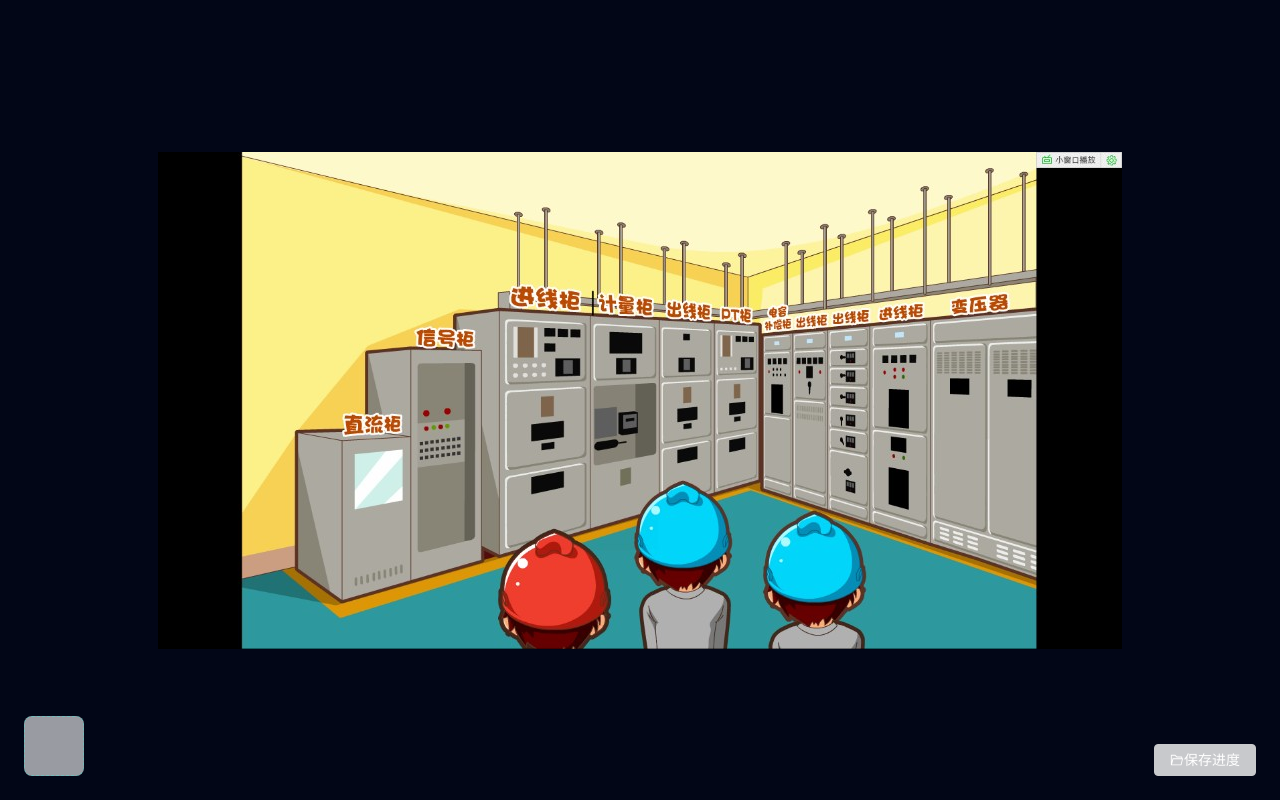
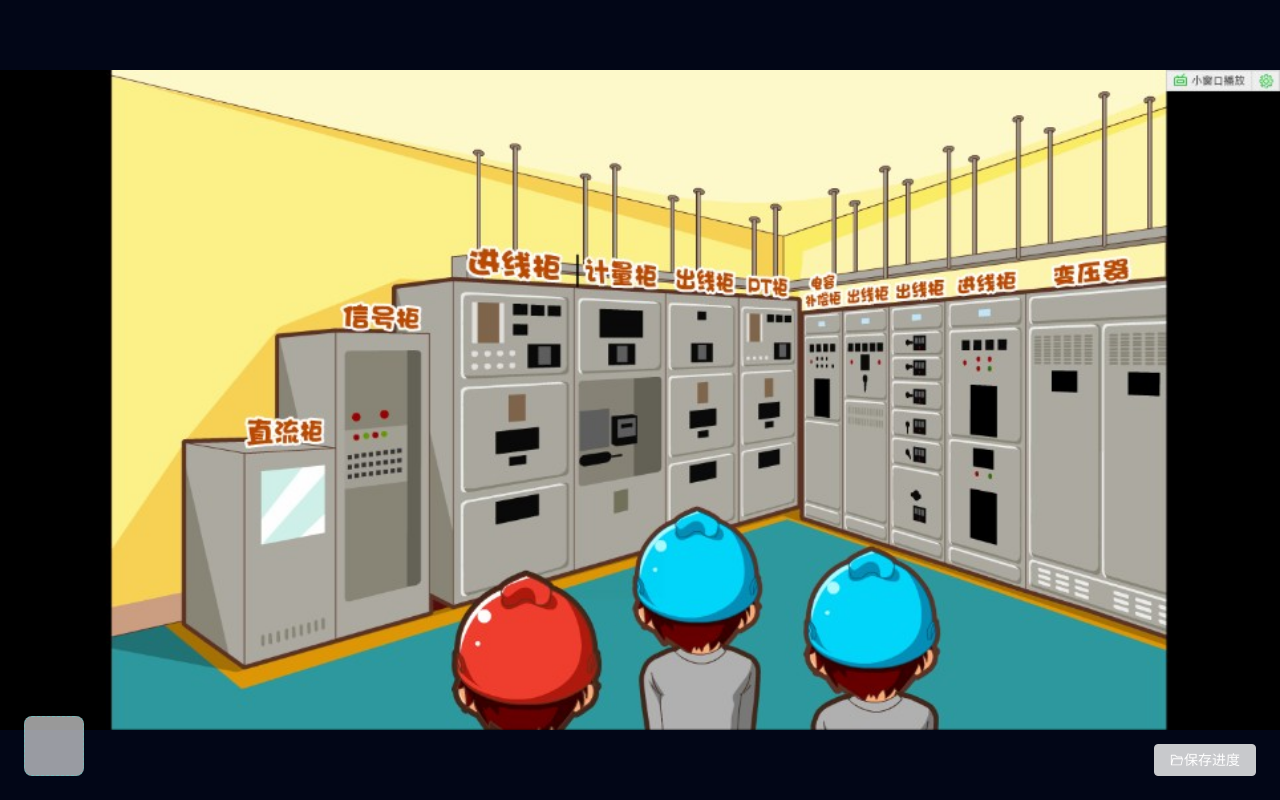
Before and after one commit to zhanzhan702/virtual-experiment, a Vue app in the folder frontend/: page /HScene in a window 1280 px wide. Built offline with nearby package versions, Linux system fonts and the light colour scheme.

Commit message:
优化: 图片容器改为 100vw×100vh + object-fit contain, 取两者最小值确保不压缩

```diff
--- a/frontend/src/views/HighVoltage/HSceneOverviewView.vue
+++ b/frontend/src/views/HighVoltage/HSceneOverviewView.vue
@@ -56,17 +56,18 @@ function enterCabinet() {
   background: #020617;
 }
 
-/* 自适应容器：shrink-wrap 到 img 实际渲染尺寸，热区百分比始终准确 */
+/* 全视口容器：object-fit contain 自动取 min(100vw, 100vh) 等比缩放 */
 .image-wrapper {
   position: relative;
-  line-height: 0;
+  width: 100vw;
+  height: 100vh;
 }
 
 .scene-bg {
+  width: 100%;
+  height: 100%;
+  object-fit: contain;
   display: block;
-  max-width: 100vw;
-  max-height: 100vh;
-  /* 无 width/height → 浏览器按原始比例缩放至 max 约束内最大尺寸 */
 }
 
 /* 横放等腰梯形热区 — 左底长(高)、右底短(低) */
```
